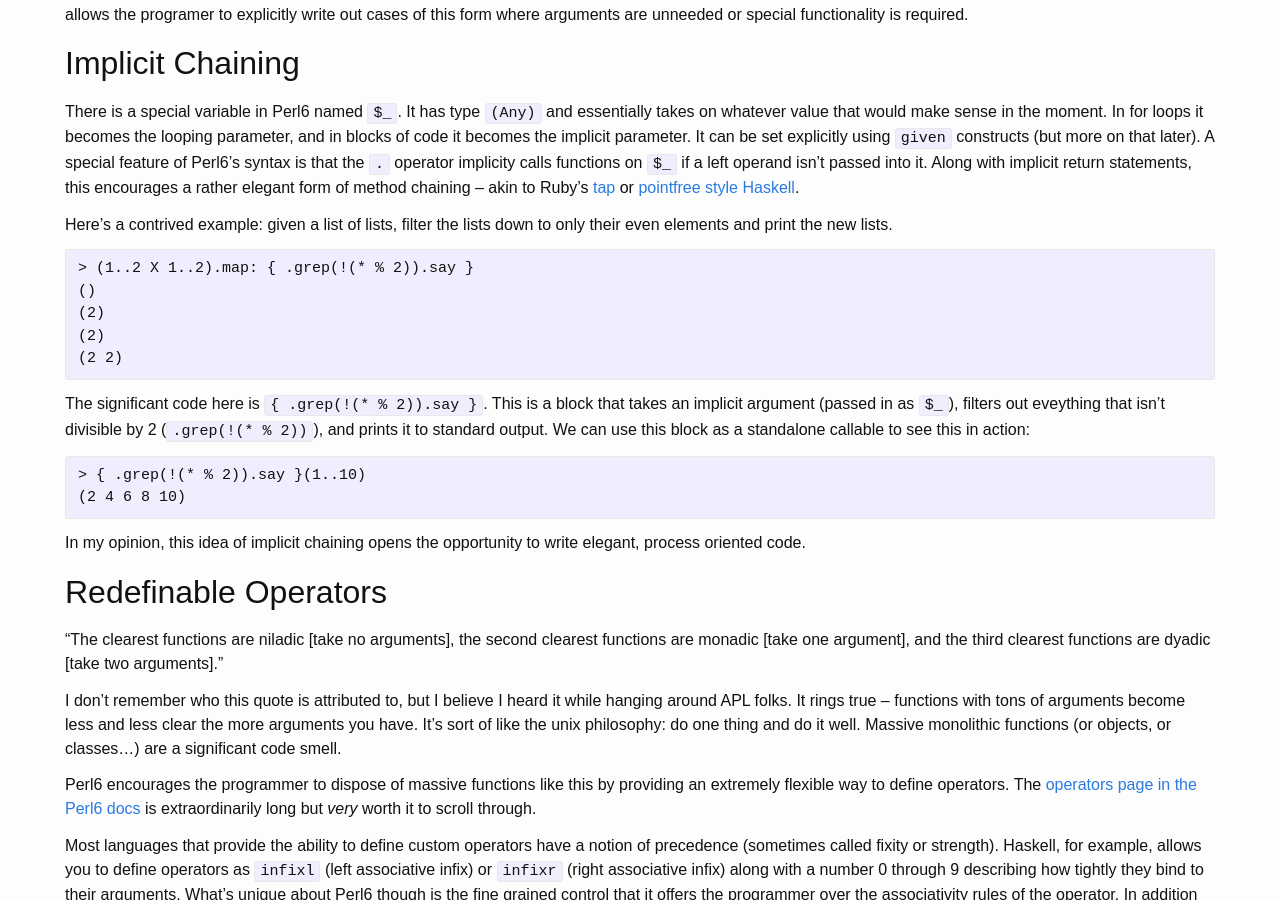
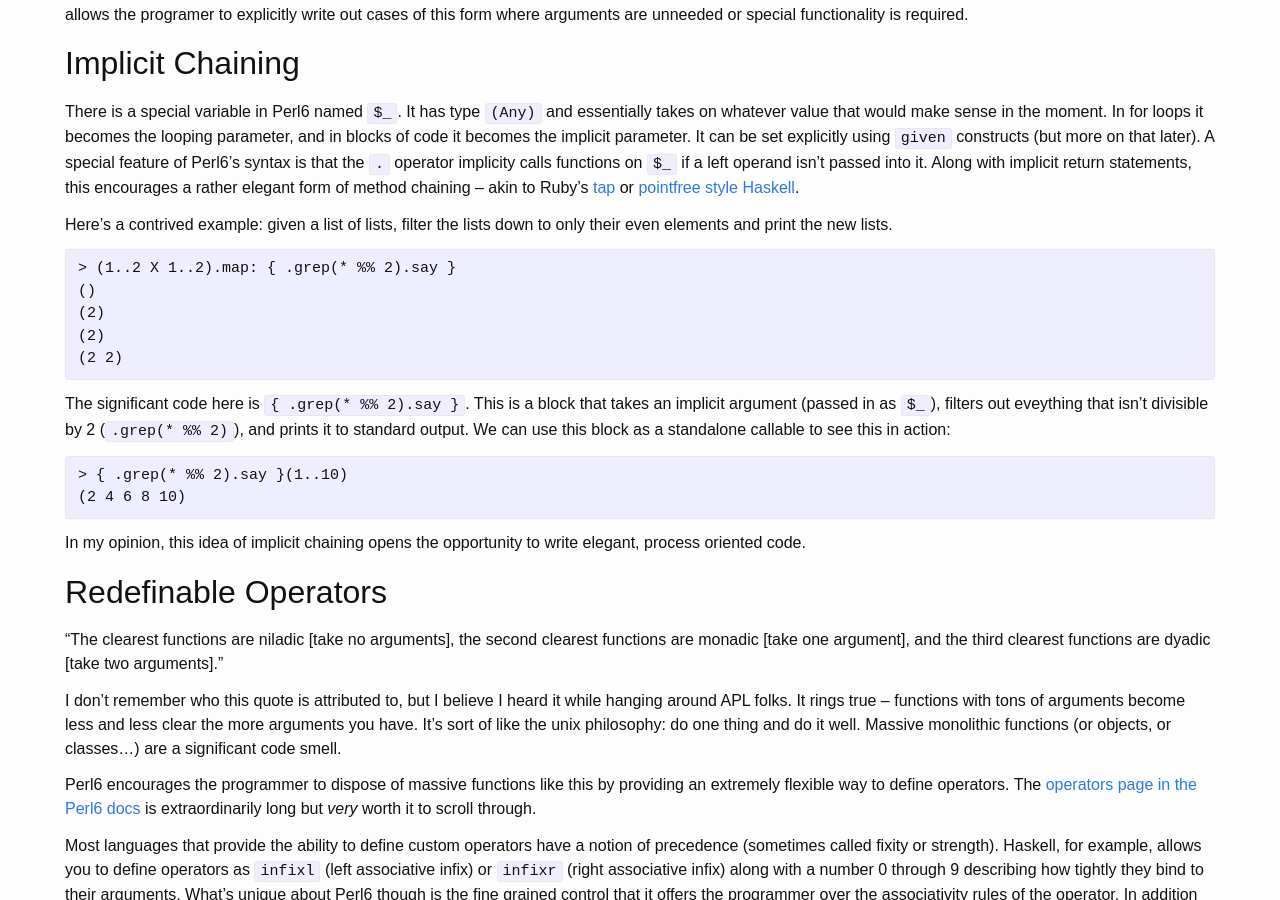
Before and after one commit to DataKinds/datakinds.github.io, a Jekyll site: the page built from _posts/2019-04-02-a-whirlwind-tour-of-perl6-s-best-features.md, in a window 1280 px wide and 900 px high, scrolled down 808 px. Built offline with Jekyll 4.4.1, drawn with Linux system fonts in a browser that asks for light colours; some of the changed text lies outside the part shown.

````diff
--- a/_posts/2019-04-02-a-whirlwind-tour-of-perl6-s-best-features.md
+++ b/_posts/2019-04-02-a-whirlwind-tour-of-perl6-s-best-features.md
@@ -30,17 +30,17 @@ There is a special variable in Perl6 named `$_`. It has type `(Any)` and essenti
 Here's a contrived example: given a list of lists, filter the lists down to only their even elements and print the new lists.
 
 ```perl6
-> (1..2 X 1..2).map: { .grep(!(* % 2)).say }
+> (1..2 X 1..2).map: { .grep(* %% 2).say }
 ()
 (2)
 (2)
 (2 2)
 ```
 
-The significant code here is `{ .grep(!(* % 2)).say }`. This is a block that takes an implicit argument (passed in as `$_`), filters out eveything that isn't divisible by 2 (`.grep(!(* % 2))`), and prints it to standard output. We can use this block as a standalone callable to see this in action:
+The significant code here is `{ .grep(* %% 2).say }`. This is a block that takes an implicit argument (passed in as `$_`), filters out eveything that isn't divisible by 2 (`.grep(* %% 2)`), and prints it to standard output. We can use this block as a standalone callable to see this in action:
 
 ```perl6
-> { .grep(!(* % 2)).say }(1..10)
+> { .grep(* %% 2).say }(1..10)
 (2 4 6 8 10)
 ```
 
````
Also changed, not shown: other parts of _posts/2019-04-02-a-whirlwind-tour-of-perl6-s-best-features.md (+4 -0 lines).
